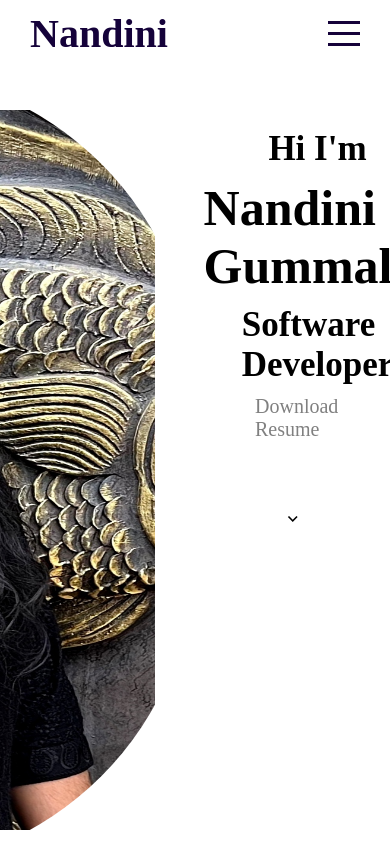
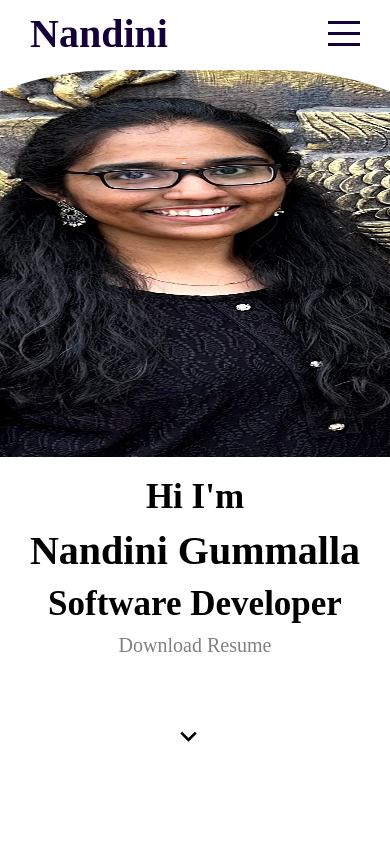
Before and after one commit to nandinigummalla/portfolio, a React (Create React App) app: page / in a window 390 px wide. Built offline with nearby package versions, Linux system fonts and the light colour scheme; a web font is replaced by a local one.

Commit message:
Update intro.css
intro css

```diff
--- a/src/components/intro/intro.css
+++ b/src/components/intro/intro.css
@@ -58,3 +58,29 @@
     color: gray;
 
 }
+
+@media (max-width: 768px) {
+    .intro {
+      flex-direction: column;
+      align-items: center;
+    }
+
+    .intro .left .imageContainer{
+        align-items: flex-start;
+    }
+
+    .intro .left .imageContainer img{
+        height: 50%;
+    }
+
+    .intro .right .wrapper{
+        margin-top: 20px;
+        padding-left: 0;
+        align-items: center;
+    }
+
+    .intro .right h1{
+        font-size: 40px;
+    }
+
+  }
```
